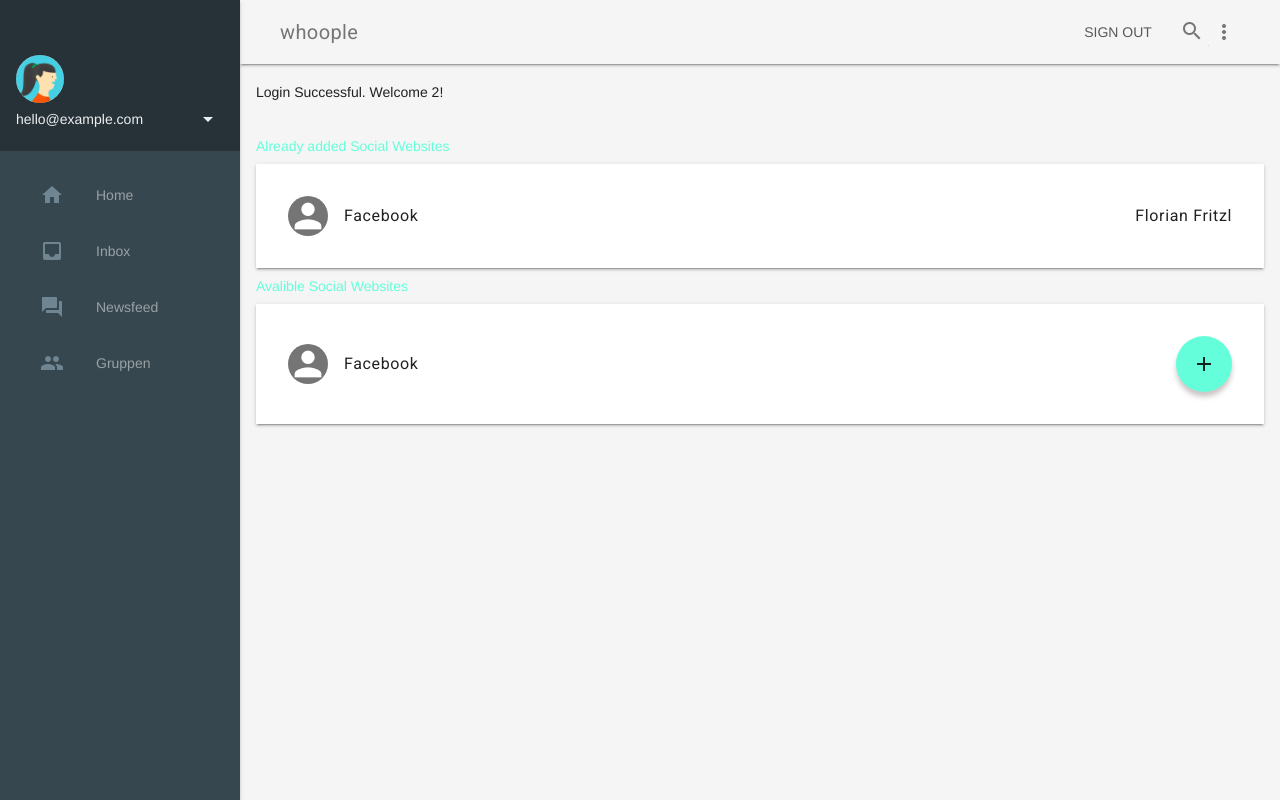
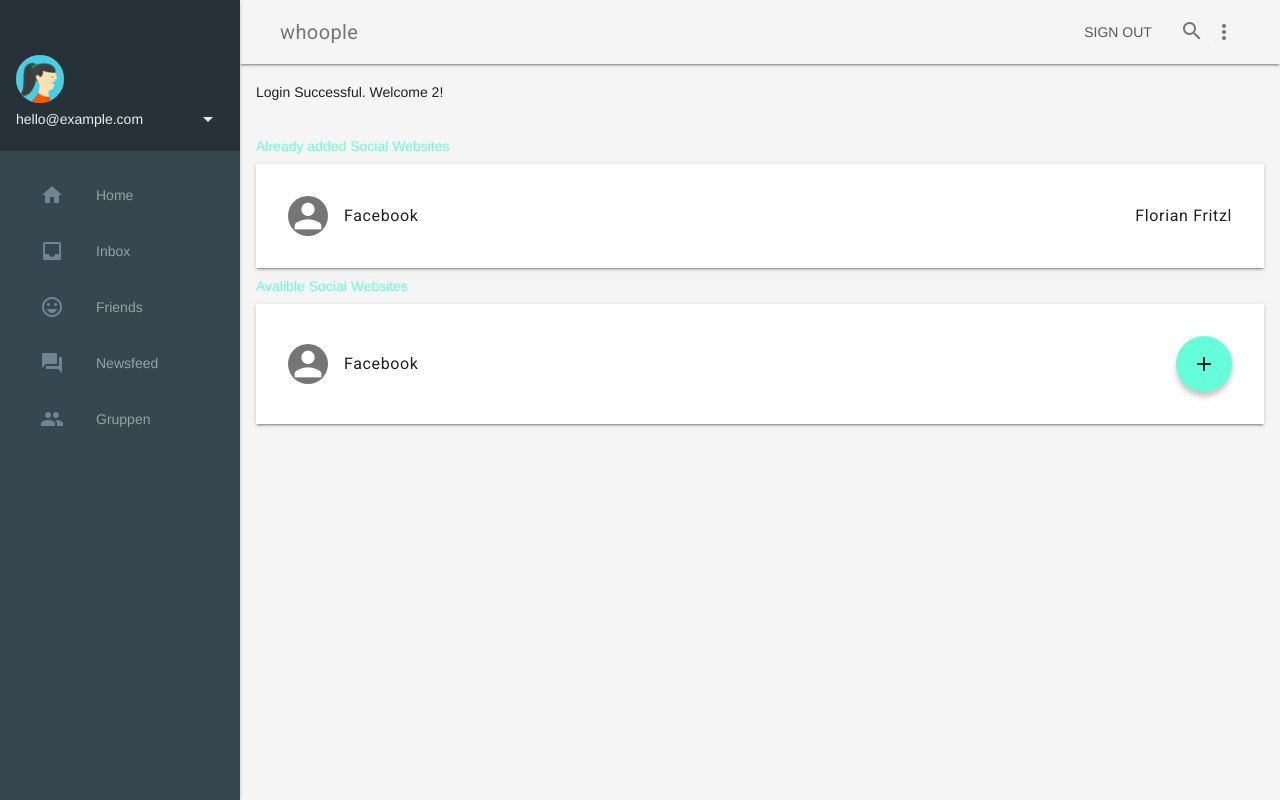
Before and after one commit to Florian-Fritzl-FH-Hagenberg/whoopleFH, a PHP site: page /dashboard.php in a window 1280 px wide. Run offline with PHP 8.4, Linux system fonts and the light colour scheme; a user stored in the database is signed in; data comes from the database, SQL or seed files in the repository; data that the repository does not hold is empty.

Commit message:
friends reiter

```diff
--- a/dashboard.php
+++ b/dashboard.php
@@ -89,6 +89,8 @@ require("database.php");
                                                                 role="presentation">home</i>Home</a>
             <a class="mdl-navigation__link" href=""><i class="mdl-color-text--blue-grey-400 material-icons"
                                                        role="presentation">inbox</i>Inbox</a>
+            <a class="mdl-navigation__link" href=""><i class="mdl-color-text--blue-grey-400 material-icons"
+                                                       role="presentation">sentiment_very_satisfied</i>Friends</a>
             <a class="mdl-navigation__link" href=""><i class="mdl-color-text--blue-grey-400 material-icons"
                                                        role="presentation">forum</i>Newsfeed</a>
             <a class="mdl-navigation__link" href=""><i class="mdl-color-text--blue-grey-400 material-icons"
```
